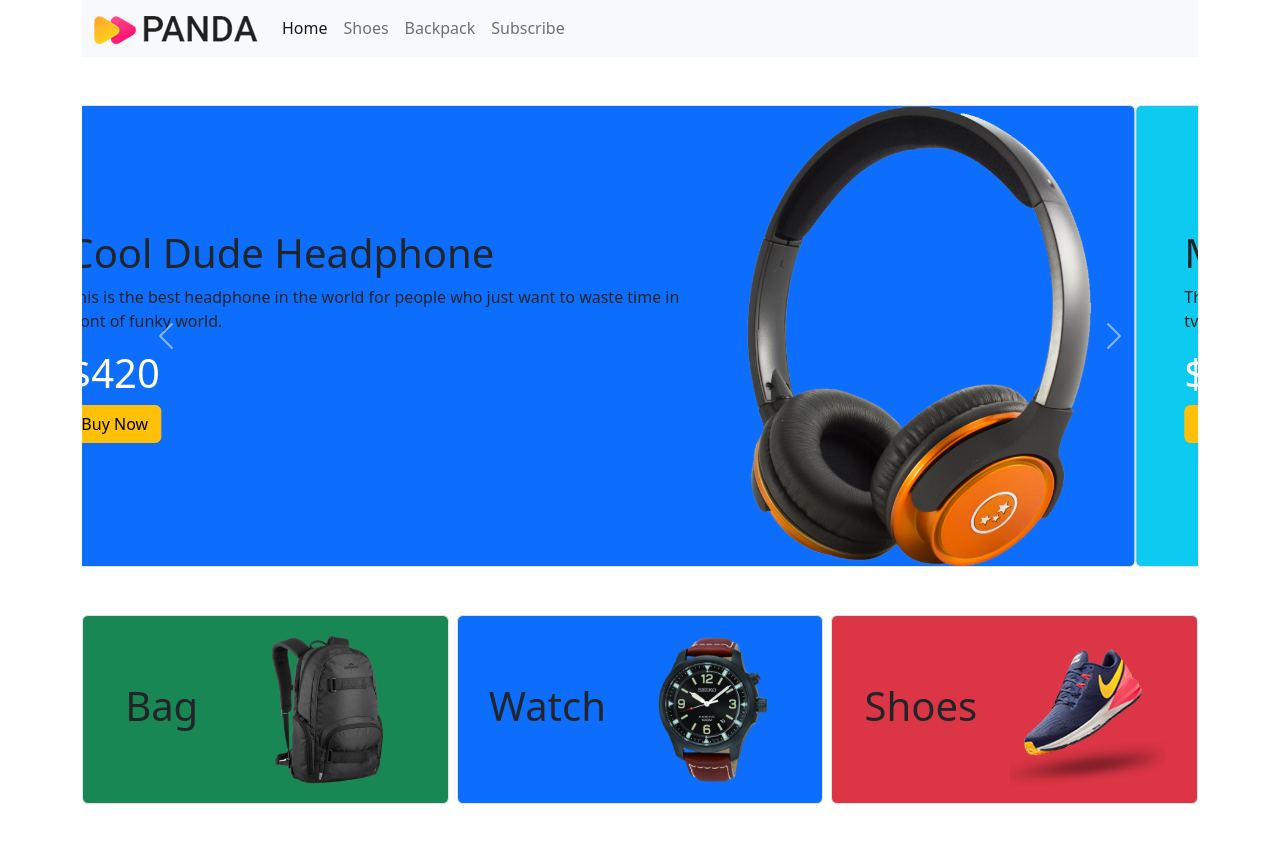
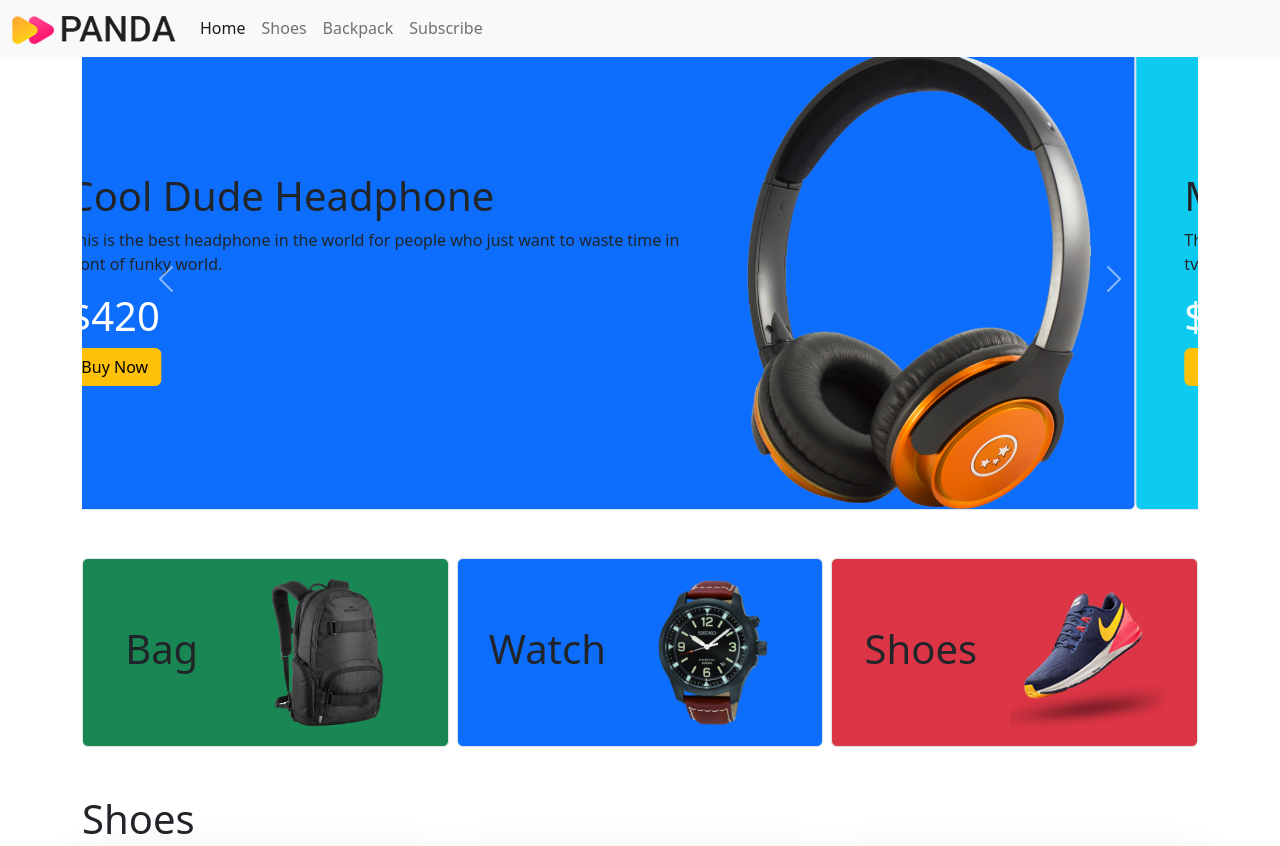
Before and after one commit to sadikul60/panda-commerce-repo, a plain HTML site: page index.html in a window 1280 px wide. Shown: the top 846 px of the page. Drawn offline with nearby package versions, Linux system fonts and the light colour scheme.

Commit message:
added html

```diff
--- a/index.html
+++ b/index.html
@@ -13,7 +13,7 @@
         <!--====================== navbar section Start================= -->
         <section>
             <div class="container">
-                <nav class="navbar navbar-expand-lg bg-light">
+                <nav class="navbar navbar-expand-lg fixed-top bg-light">
                     <div class="container-fluid">
                       <a class="navbar-brand" href="#"><img src="images/logo.png" alt=""></a>
                       <button class="navbar-toggler" type="button" data-bs-toggle="collapse" data-bs-target="#navbarSupportedContent" aria-controls="navbarSupportedContent" aria-expanded="false" aria-label="Toggle navigation">
```
